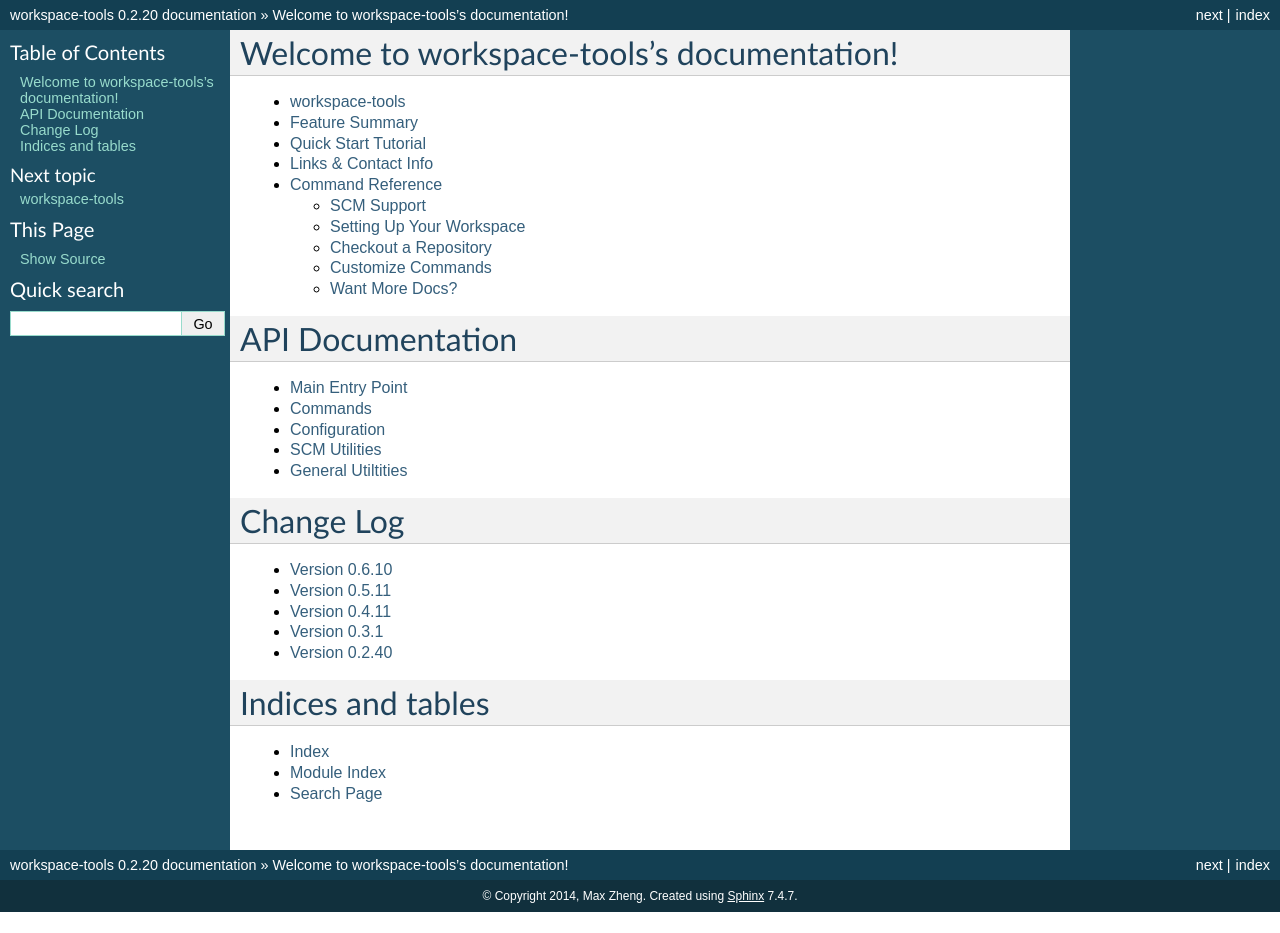
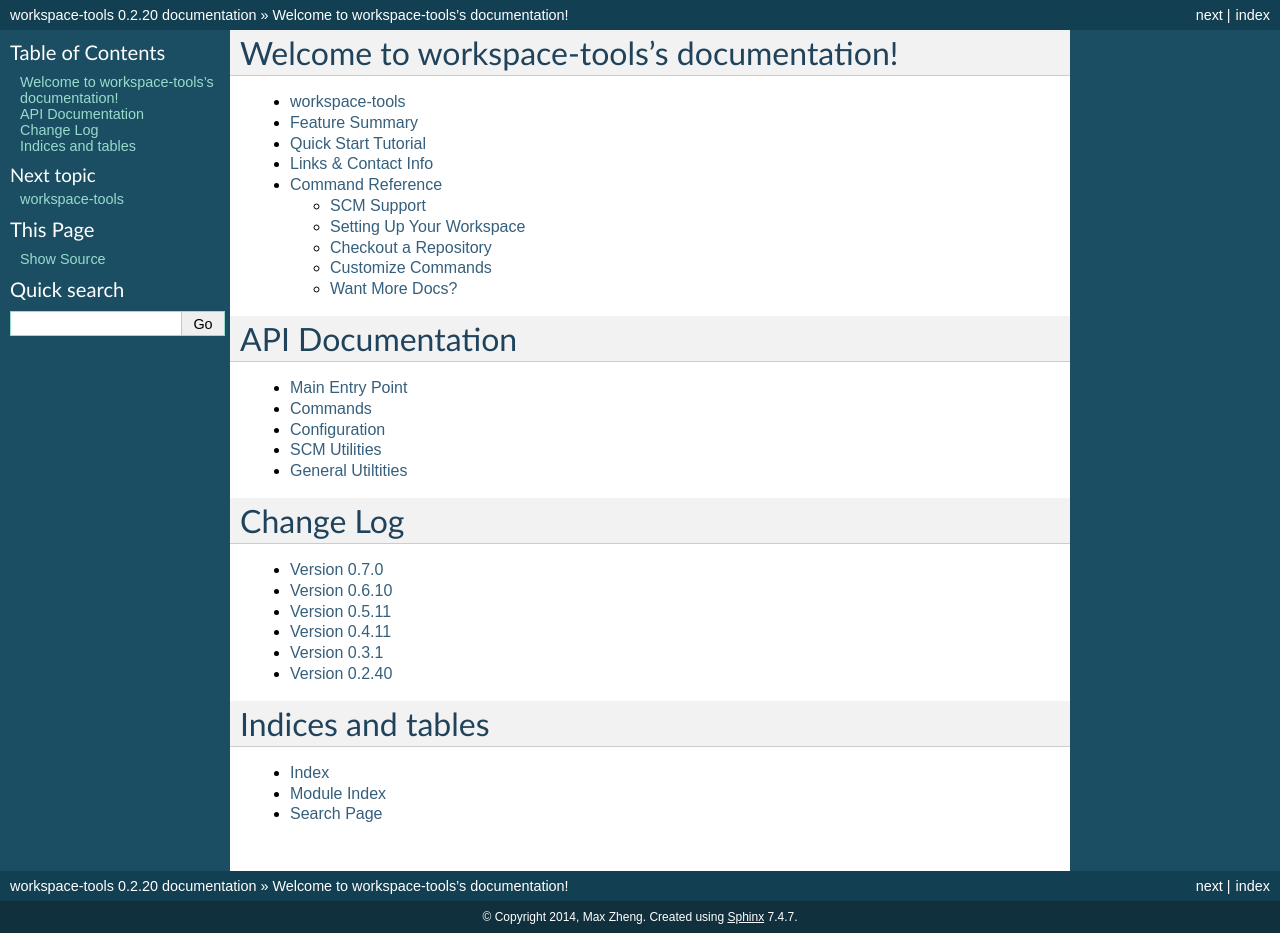
Before and after one commit to maxzheng/workspace-tools, a Sphinx documentation site: the page built from docs/index.rst, in a window 1280 px wide. Built offline with Sphinx 7.4.7, drawn with Linux system fonts in a browser that asks for light colours; before the commit the page ends 912 px from its top, so only the background shows below that.

Commit message:
Publish version 0.7.0

```diff
--- a/docs/CHANGELOG.rst
+++ b/docs/CHANGELOG.rst
@@ -1,3 +1,9 @@
+Version 0.7.0
+================================================================================
+
+* Refactor to use bumper-lib
+
+
 Version 0.6.10
 ================================================================================
 
--- a/setup.py
+++ b/setup.py
@@ -10,7 +10,7 @@
 
 setuptools.setup(
   name='workspace-tools',
-  version='0.6.10',
+  version='0.7.0',
 
   author='Max Zheng',
   author_email='maxzheng.os @t gmail.com',
```
